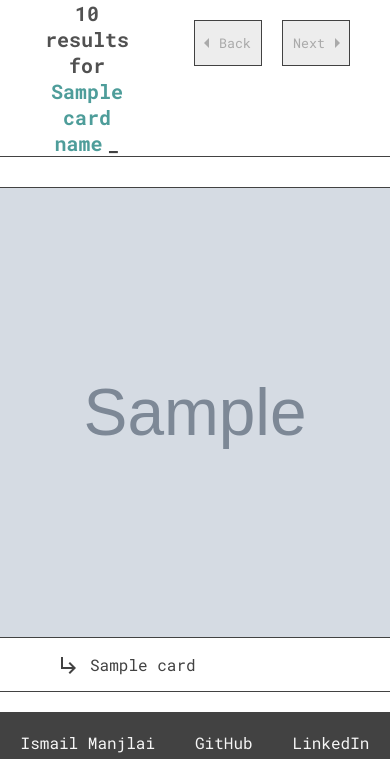
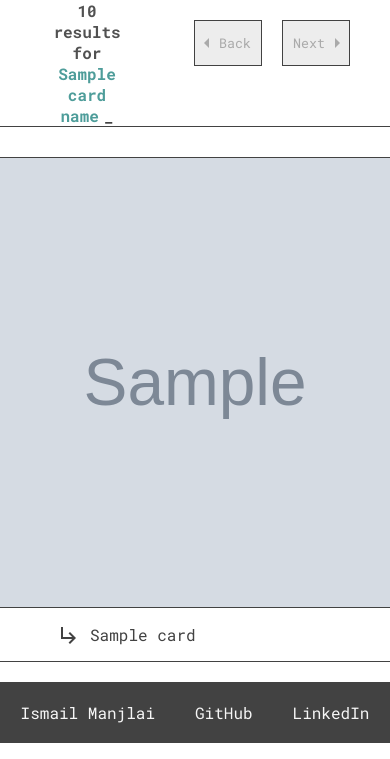
Before and after one commit to inmanjlai/Yu-Gi-Search, a Flask app: template templates/cards.html in a window 390 px wide. Shown: the part 85-844 px from the top of the page. Run offline with Flask 3, Linux system fonts and the light colour scheme; tables that the repository leaves empty hold one stand-in row (values such as "Sample post"); the template is opened without the code that fills it: values that come from a table or form of the project are taken from there, most other values are stand-ins (such as "Sample title", 1, 10 or a date in 2020); grey boxes marked "Sample" are stand-in pictures.

Commit message:
mobile change

```diff
--- a/static/search.css
+++ b/static/search.css
@@ -182,7 +182,12 @@
 
 @media screen and (max-width: 900px) {
     .search-results h1 {
-        font-size: 20px;
+        font-size: 16px;
         word-break: break-word;
     }
+
+    .page-numbers {
+        /* top: 80px; */
+        background-color: white;
+    }
 }
```
